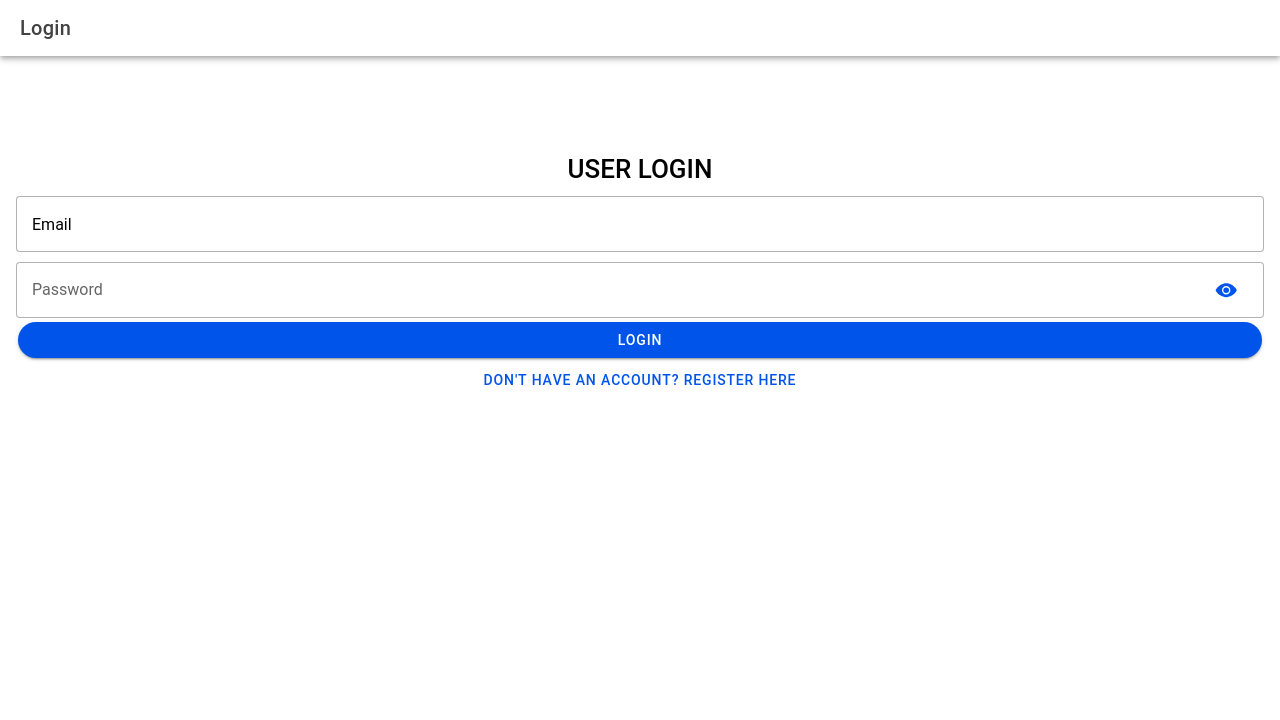
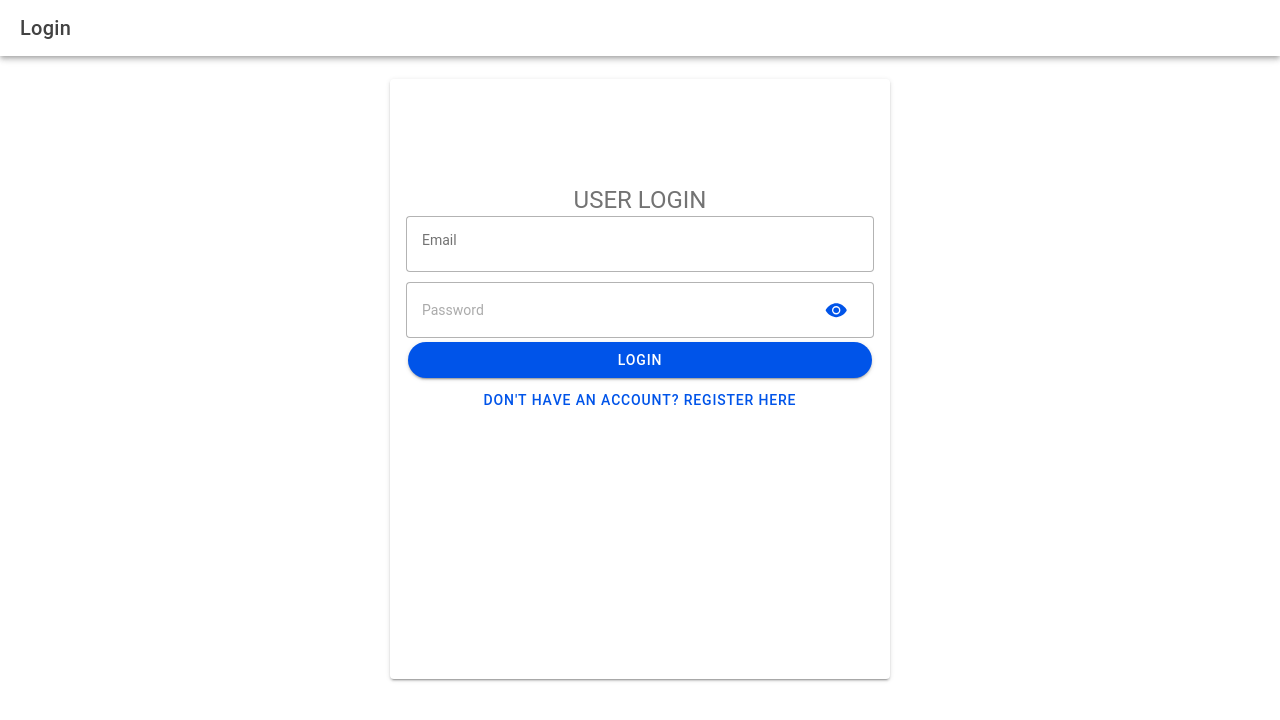
Before and after one commit to ArkDriveDev/it35-lab, a React (Vite) app: page /it35-lab in a window 1280 px wide. Shown: the top 720 px of the page. Built offline with nearby package versions, Linux system fonts and the light colour scheme; no server answers.

Commit message:
put my login in a transparent card and put it in the center of the page

```diff
--- a/src/pages/Login.tsx
+++ b/src/pages/Login.tsx
@@ -6,11 +6,12 @@ import {
       IonTitle,
       IonToolbar,
       useIonRouter,
-      IonItem,
       IonInput,
       IonInputPasswordToggle,
       IonAlert,
-      IonToast
+      IonToast,
+      IonCard,
+      IonCardContent,
   } from '@ionic/react';
   import { useState } from 'react';
   import { supabase } from '../utils/supaBaseClient';
@@ -49,19 +50,36 @@ import {
     };
 
     return (
-      <IonPage>
+      <IonPage >
         <IonHeader>
           <IonToolbar>
             <IonTitle>Login</IonTitle>
           </IonToolbar>
         </IonHeader>
         <IonContent className='ion-padding'>
+        <div
+          style={{
+          display: 'flex',
+          justifyContent: 'center',
+          alignItems: 'center',
+          height: '70%',
+          width: '100%',
+        }}
+        >
+
+          <IonCard style={{background:'transparent',   alignItems: 'center',
+                justifyContent: 'center',
+                marginTop:'10%',
+                width:'500px',
+                height:'600px',
+                }}  >
+            <IonCardContent>
               <div style={{
                 display: 'flex',
                 flexDirection:'column',
                 alignItems: 'center',
                 justifyContent: 'center',
-          marginTop:'5%'
+                marginTop:'20%'
               }}>
 
              <h1 style={{
@@ -106,6 +124,9 @@ import {
             position="top"
             color="primary"
           />
+            </IonCardContent>
+          </IonCard>
+          </div>
         </IonContent>
       </IonPage>
     );
```
Lines whose indentation alone changed are shown as unchanged.
